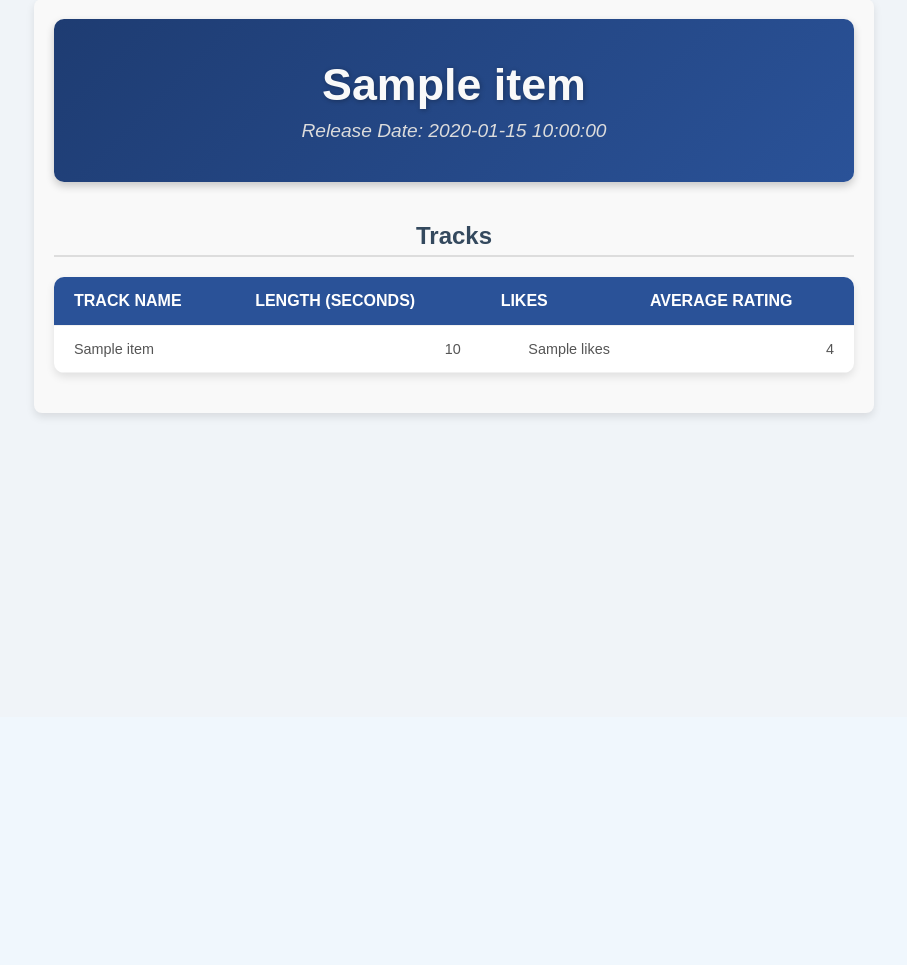
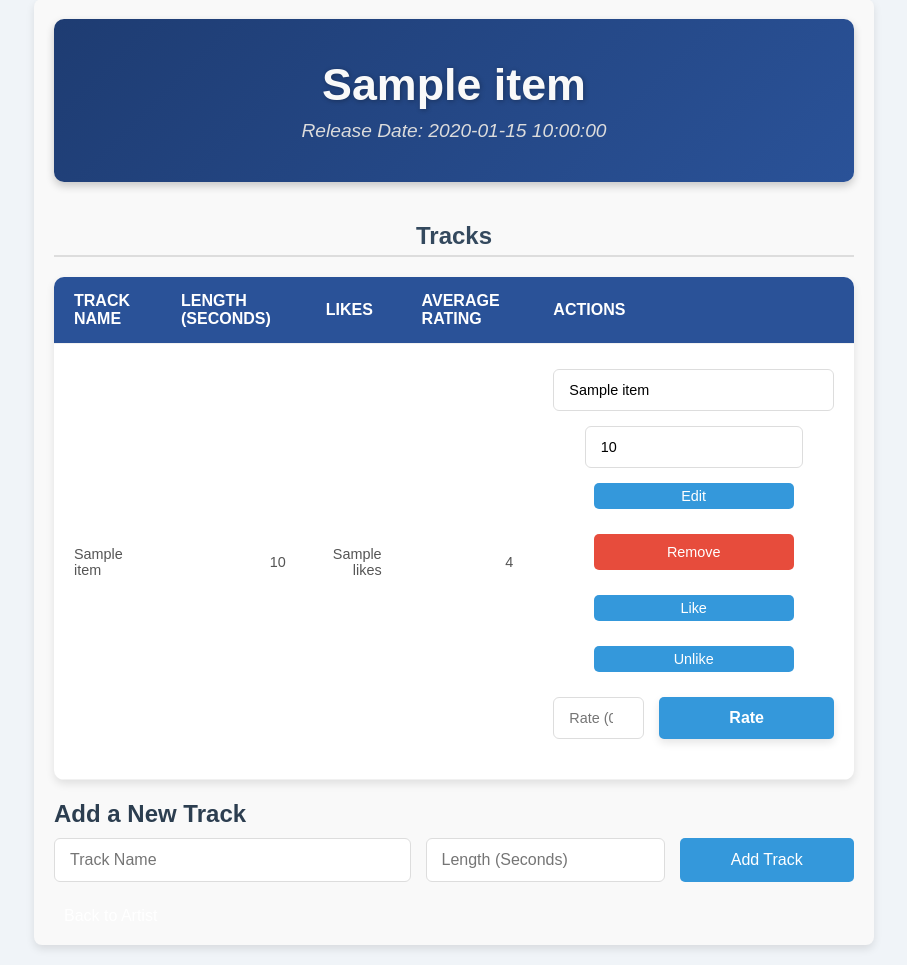
Before and after one commit to oyavri/musicfm, a Flask app: page /artists/1/albums/1 in a window 1280 px wide. Shown: the part 83-1048 px from the top of the page, without its empty margins (186-1093 px from the left). Before the commit the page ends 502 px from the top, so only its background shows below. Run offline with Flask 3, Linux system fonts and the light colour scheme; tables that the repository leaves empty hold one stand-in row (values such as "Sample post"); a database or web service that is not in the repository returns one stand-in record (values such as "Sample title"); data that the repository does not hold is empty.

Commit message:
Add files via upload

```diff
--- a/server/templates/album_details.html
+++ b/server/templates/album_details.html
@@ -17,6 +17,7 @@
           <th>Length (Seconds)</th>
           <th>Likes</th>
           <th>Average Rating</th>
+          <th>Actions</th>
         </tr>
       </thead>
       <tbody>
@@ -26,6 +27,45 @@
           <td>{{ track.length_sec }}</td>
           <td>{{ track.likes }}</td>
           <td>{{ track.avg_rate }}</td>
+          <td>
+            <!-- Edit Track -->
+            <form method="POST" class="inline-form">
+              <input type="hidden" name="action" value="edit_track">
+              <input type="hidden" name="track_id" value="{{ track.id }}">
+              <input type="text" name="track_name" value="{{ track.name }}" placeholder="New Name" required>
+              <input type="number" name="length_sec" value="{{ track.length_sec }}" placeholder="New Length" required>
+              <button type="submit" class="btn btn-primary">Edit</button>
+            </form>
+
+            <!-- Remove Track -->
+            <form method="POST" class="inline-form">
+              <input type="hidden" name="action" value="remove_track">
+              <input type="hidden" name="track_id" value="{{ track.id }}">
+              <button type="submit" class="btn btn-danger">Remove</button>
+            </form>
+
+            <!-- Like Track -->
+            <form method="POST" class="inline-form">
+              <input type="hidden" name="action" value="like_track">
+              <input type="hidden" name="track_id" value="{{ track.id }}">
+              <button type="submit" class="btn btn-success">Like</button>
+            </form>
+
+            <!-- Unlike Track -->
+            <form method="POST" class="inline-form">
+              <input type="hidden" name="action" value="unlike_track">
+              <input type="hidden" name="track_id" value="{{ track.id }}">
+              <button type="submit" class="btn btn-warning">Unlike</button>
+            </form>
+
+            <!-- Rate Track -->
+            <form method="POST" class="inline-form">
+              <input type="hidden" name="action" value="rate_track">
+              <input type="hidden" name="track_id" value="{{ track.id }}">
+              <input type="number" step="0.1" min="0" max="5" name="rating" placeholder="Rate (0-5)" required>
+              <button type="submit" class="btn btn-info">Rate</button>
+            </form>
+          </td>
         </tr>
         {% endfor %}
       </tbody>
@@ -34,5 +74,21 @@
     <p class="no-tracks">No tracks available for this album.</p>
     {% endif %}
   </section>
+
+  <!-- Add New Track Section -->
+  <section class="add-track-section">
+    <h2>Add a New Track</h2>
+    <form method="POST">
+      <input type="hidden" name="action" value="add_track">
+      <input type="text" name="track_name" placeholder="Track Name" required>
+      <input type="number" name="length_sec" placeholder="Length (Seconds)" required>
+      <button type="submit" class="btn btn-primary">Add Track</button>
+    </form>
+  </section>
+
+  <!-- Back to Artist -->
+  <div class="back-to-artist">
+    <a href="/artists/{{ artist['id'] }}" class="btn btn-secondary">Back to Artist</a>
+  </div>
 </div>
 {% endblock %}
--- a/server/templates/base.html
+++ b/server/templates/base.html
@@ -18,7 +18,7 @@
             <li><a href="/playlists">Playlists</a></li>
 
             {% if session.get('nickname') %}
-                <li><span class="navbar-username">{{ session['nickname'] }}</span></li>
+                <li><a href="/profile" class="navbar-username">{{ session['nickname'] }}</a></li>
                 <li><a href="/logout">Logout</a></li>
             {% else %}
                 <li><a href="/register">Register</a></li>
```
Also changed, not shown: server/templates/profile.html (added, +26 -0 lines), server/templates/register.html (+8 -4 lines).
